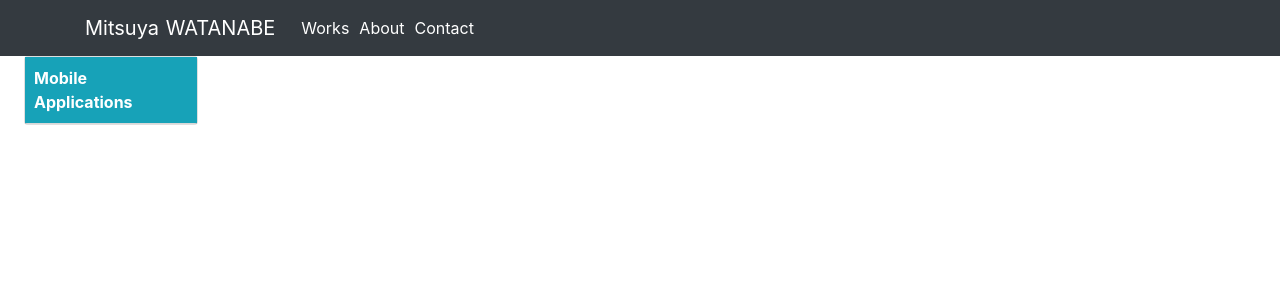
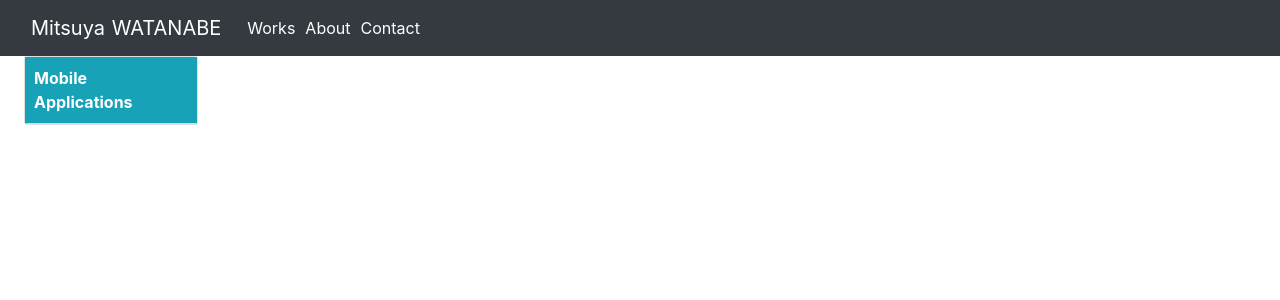
Before and after one commit to mitsuyacider/portfolio-2018, a Nuxt app: page / in a window 1280 px wide. Shown: the top 300 px of the page. Built offline with nearby package versions, Linux system fonts and the light colour scheme.

Commit message:
Layout header to align-left

```diff
--- a/components/NavContainer.vue
+++ b/components/NavContainer.vue
@@ -2,7 +2,7 @@
   <!-- ナビゲーション -->
   <nav class="navbar navbar-expand-md navbar-dark bg-dark sticky-top">
     <!-- サブコンテナ -->
-    <div class="container">
+    <div class="container ml-0">
       <!-- ブランド名 -->
       <router-link class="navbar-brand" to="/">Mitsuya WATANABE<span class="sr-only">(current)</span></router-link>
 
```
